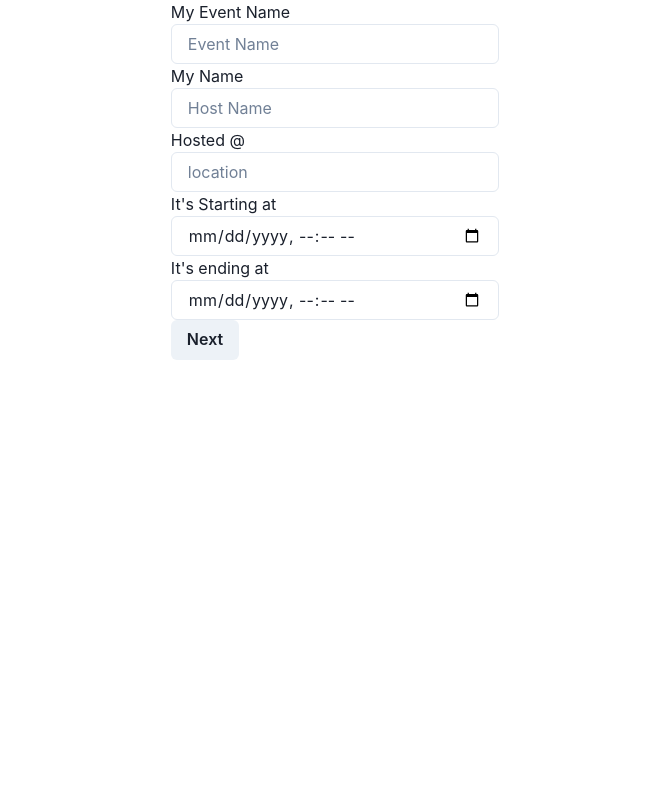
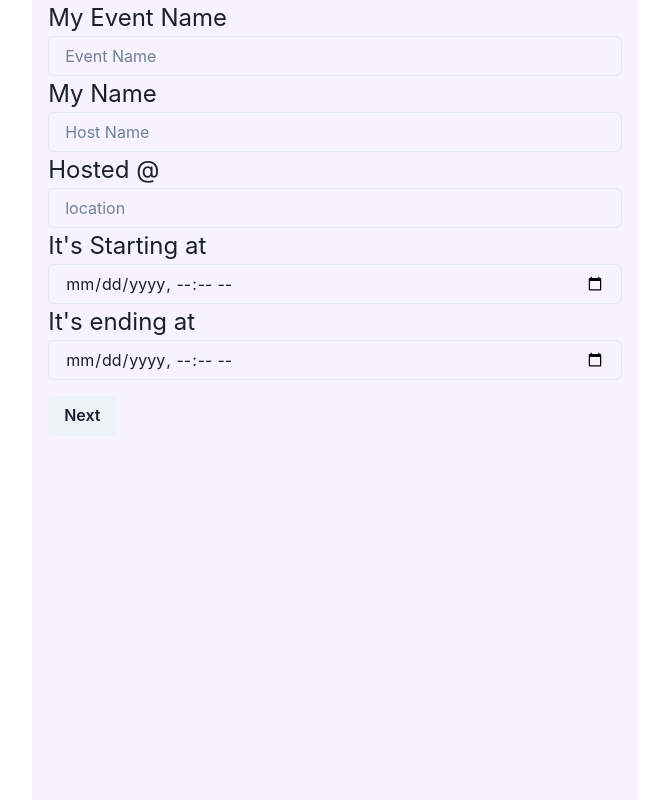
Before and after one commit to Suzyyc/Suzy-Envited, a React (Create React App) app in the folder envited/: page /create in a window 1280 px wide. Shown: the whole page, without its empty margins (305-974 px from the left). Built offline with nearby package versions, Linux system fonts and the light colour scheme.

Commit message:
added some styling

```diff
--- a/envited/src/App.js
+++ b/envited/src/App.js
@@ -1,6 +1,6 @@
 import "./App.css";
 import { Routes, Route } from "react-router-dom";
-import { ChakraProvider, Container } from "@chakra-ui/react";
+import { ChakraProvider, Container, Box } from "@chakra-ui/react";
 
 import Landing from "./components/Landing";
 import Create from "./components/Create";
@@ -9,13 +9,13 @@ import Event from "./components/Event";
 function App() {
   return (
     <ChakraProvider>
-      <Container centerContent>
+      <Box centerContent>
         <Routes>
           <Route path="/" element={<Landing />} />
           <Route path="/create" element={<Create />} />
           <Route path="/events/:id" element={<Event />} />
         </Routes>
-      </Container>
+      </Box>
     </ChakraProvider>
   );
 }
--- a/envited/src/components/Create.js
+++ b/envited/src/components/Create.js
@@ -1,6 +1,6 @@
 import { useState } from "react";
 import { useNavigate } from "react-router-dom";
-import { Text, Box, Button, Input } from "@chakra-ui/react";
+import { Text, Container, Button, Input } from "@chakra-ui/react";
 
 const initialState = {
   name: "",
@@ -41,26 +41,28 @@ const Create = () => {
       });
   };
   return (
-    <Box>
+    <Container sx={{ backgroundColor: "#F6F2FF", height: "100vh" }}>
       <form onSubmit={handleSubmit}>
-        <Text>My Event Name</Text>
+        <Text fontSize="2xl">My Event Name</Text>
         <Input onChange={handleChange} name="name" placeholder="Event Name" />
-        <Text>My Name</Text>
+        <Text fontSize="2xl">My Name</Text>
         <Input
           onChange={handleChange}
           name="hostName"
           placeholder="Host Name"
         />
-        <Text>Hosted @ </Text>
+        <Text fontSize="2xl">Hosted @ </Text>
         <Input onChange={handleChange} name="address" placeholder="location" />
-        <Text>It's Starting at </Text>
+        <Text fontSize="2xl">It's Starting at </Text>
         <Input onChange={handleChange} name="startDate" type="datetime-local" />
-        <Text>It's ending at </Text>
+        <Text fontSize="2xl">It's ending at </Text>
         <Input onChange={handleChange} name="endDate" type="datetime-local" />
         {/* Upload Image */}
-        <Button type="submit">Next</Button>
+        <Button sx={{ mt: "1rem" }} type="submit">
+          Next
+        </Button>
       </form>
-    </Box>
+    </Container>
   );
 };
 
--- a/envited/src/components/Event.js
+++ b/envited/src/components/Event.js
@@ -1,4 +1,4 @@
-import { Box, Text, Heading } from "@chakra-ui/react";
+import { Container, Text, Heading, Box } from "@chakra-ui/react";
 import { useEffect, useState } from "react";
 import { useParams } from "react-router-dom";
 
@@ -24,13 +24,13 @@ const Event = () => {
   }
 
   return (
-    <Box>
+    <Container sx={{ backgroundColor: "#F6F2FF", height: "100vh" }}>
       <Heading>{event.name}</Heading>
-      <Text>Hosted by {event.hostName}</Text>
-      <Text>{event.address}</Text>
-      <Text>{event.startDate}</Text>
-      <Text>{event.endDate}</Text>
-    </Box>
+      <Text fontSize="2xl">Hosted by {event.hostName}</Text>
+      <Text fontSize="2xl">{event.address}</Text>
+      <Text fontSize="2xl">{event.startDate}</Text>
+      <Text fontSize="2xl">{event.endDate}</Text>
+    </Container>
   );
 };
 
--- a/envited/src/components/Landing.js
+++ b/envited/src/components/Landing.js
@@ -14,16 +14,19 @@ const Landing = () => {
         flexDirection: "column",
         alignItems: "center",
         textAlign: "center",
+        backgroundColor: "#F6F2FF",
       }}
     >
-      <Heading>
+      <Heading sx={{ mt: "1rem" }}>
         Imagine if <Box as="span">Snapchat</Box> had events.
       </Heading>
-      <Text>
+      <Text sx={{ mt: "1rem" }}>
         Easily host and share events with your friends across any social media.
       </Text>
-      <Image src="/Landing_page.svg" alt="event example" />
-      <Button onClick={handleClick}>🎉Create my event</Button>
+      <Image sx={{ mt: "1rem" }} src="/Landing_page.svg" alt="event example" />
+      <Button sx={{ mt: "1rem" }} onClick={handleClick}>
+        🎉Create my event
+      </Button>
     </Box>
   );
 };
```
